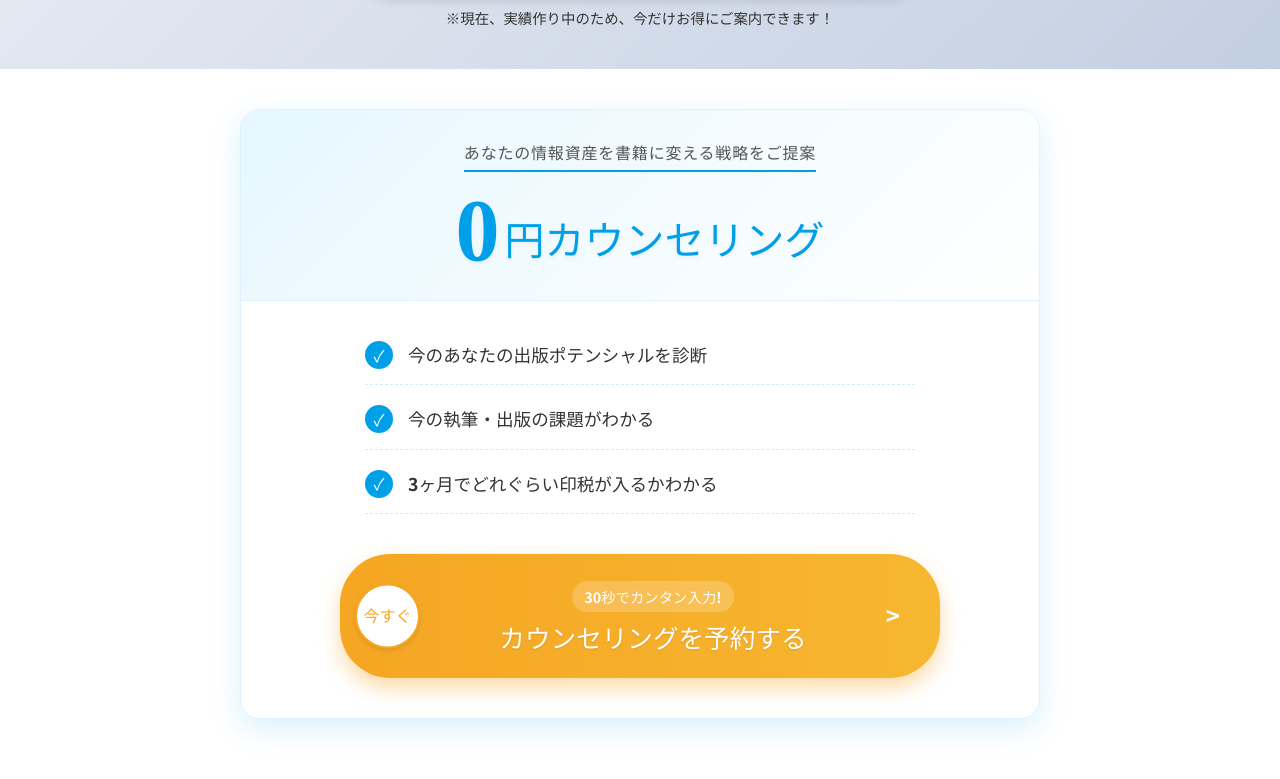
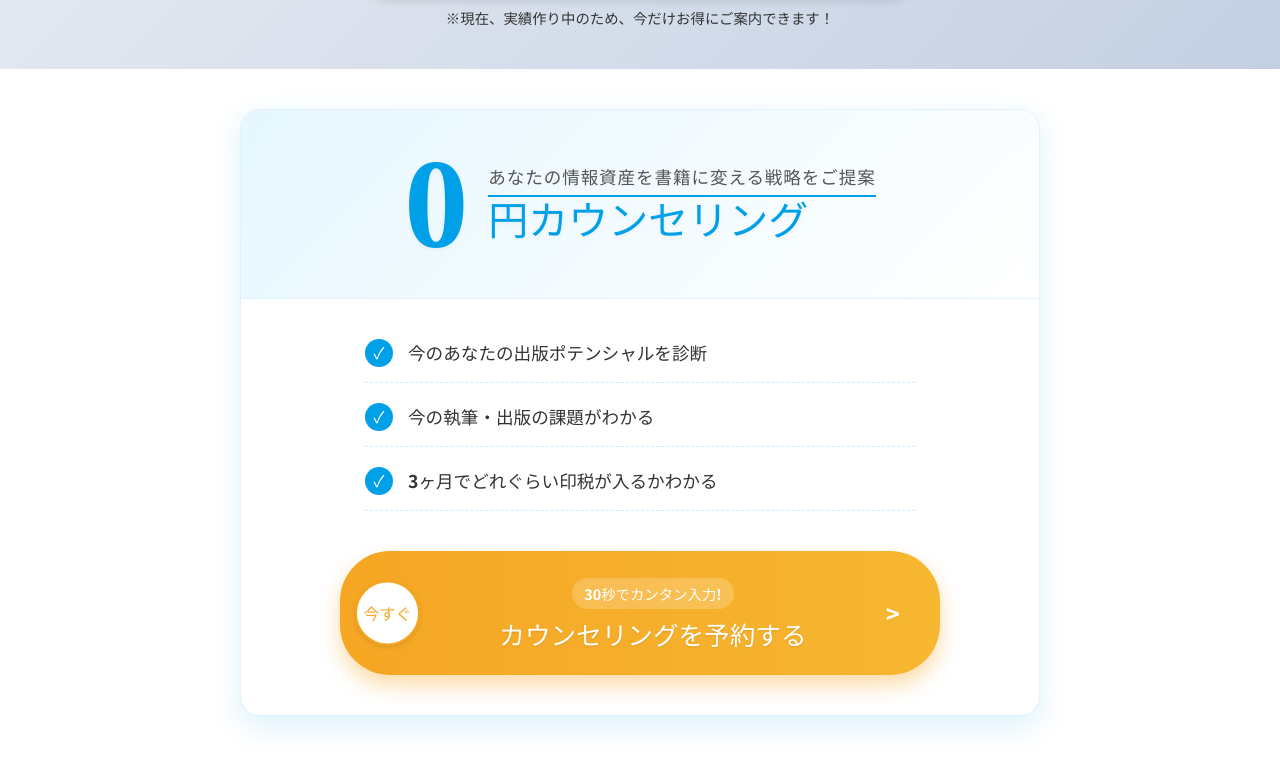
Before and after one commit to rikutoaimanga-max/Kindle-Publishing-Homepage, a React (Vite) app: page / in a window 1280 px wide. Shown: the part 741-1520 px from the top of the page. Built offline with nearby package versions, Linux system fonts and the light colour scheme.

Commit message:
Design: Update CTA header layout to side-by-side zero and text

```diff
--- a/src/components/CTA.jsx
+++ b/src/components/CTA.jsx
@@ -12,39 +12,53 @@ const CTA = () => {
             backgroundColor: '#fff',
             border: '1px solid #e0f2ff' // Subtle blue border
         }}>
-            {/* Header Section */}
             <div style={{
                 background: 'linear-gradient(135deg, #e6f7ff 0%, #ffffff 100%)', // Light blue gradient
                 padding: '30px 20px',
                 textAlign: 'center',
                 position: 'relative',
-                borderBottom: '1px solid #e0f2ff'
+                borderBottom: '1px solid #e0f2ff',
+                display: 'flex',
+                alignItems: 'center',
+                justifyContent: 'center',
+                gap: '20px'
             }}>
                 <div style={{
-                    fontSize: '1rem',
-                    fontWeight: 'bold',
-                    marginBottom: '10px',
-                    color: '#555',
-                    display: 'inline-block',
-                    paddingBottom: '5px',
-                    letterSpacing: '0.05em',
-                    borderBottom: '2px solid var(--color-secondary)' // Added blue underline
-                }}>
-                    あなたの情報資産を書籍に変える戦略をご提案
-                </div>
-                <div style={{
-                    fontSize: '2.5rem',
+                    fontSize: 'clamp(6rem, 12vw, 8rem)',
                     fontWeight: '900',
                     color: 'var(--color-secondary)', // #00A0E9 Blue
                     textShadow: '0 2px 4px rgba(0,0,0,0.05)',
                     lineHeight: '1',
                     fontFamily: 'var(--font-family-serif)', // Consistent serif for headings
-                    display: 'flex',
-                    alignItems: 'baseline',
-                    justifyContent: 'center'
+                    flexShrink: 0
                 }}>
-                    <span style={{ fontSize: '2.2em', marginRight: '5px', transform: 'translateY(5px)' }}>0</span>
-                    <span>円カウンセリング</span>
+                    0
+                </div>
+
+                <div style={{ textAlign: 'left', display: 'flex', flexDirection: 'column', justifyContent: 'center' }}>
+                    <div style={{
+                        fontSize: 'clamp(0.9rem, 2.5vw, 1.1rem)',
+                        fontWeight: 'bold',
+                        color: '#555',
+                        display: 'inline-block',
+                        paddingBottom: '5px',
+                        letterSpacing: '0.05em',
+                        borderBottom: '2px solid var(--color-secondary)', // Added blue underline
+                        marginBottom: '5px',
+                        lineHeight: '1.4'
+                    }}>
+                        あなたの情報資産を<br className="mobile-br" />書籍に変える戦略をご提案
+                    </div>
+                    <div style={{
+                        fontSize: 'clamp(1.8rem, 4vw, 2.5rem)',
+                        fontWeight: '900',
+                        color: 'var(--color-secondary)', // #00A0E9 Blue
+                        textShadow: '0 2px 4px rgba(0,0,0,0.05)',
+                        lineHeight: '1',
+                        fontFamily: 'var(--font-family-serif)' // Consistent serif for headings
+                    }}>
+                        円カウンセリング
+                    </div>
                 </div>
             </div>
 
```
